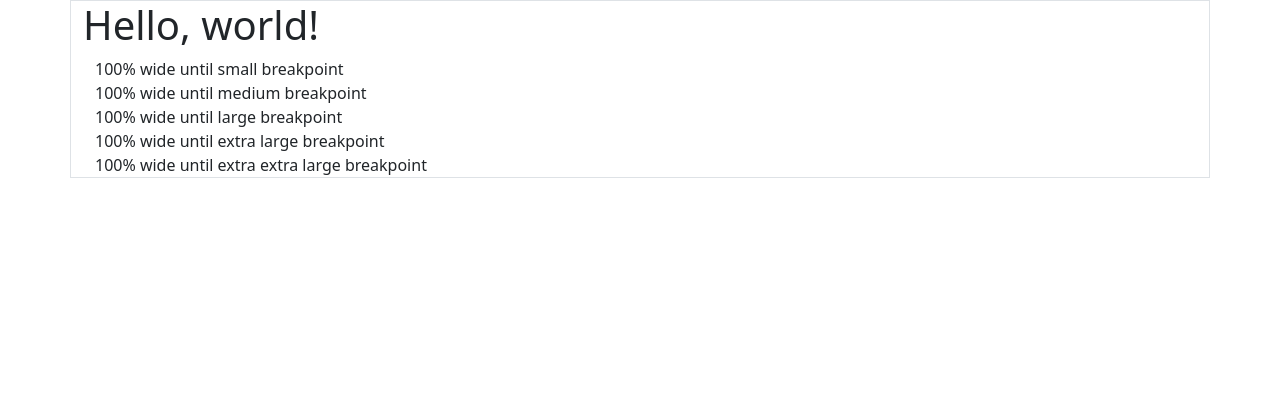
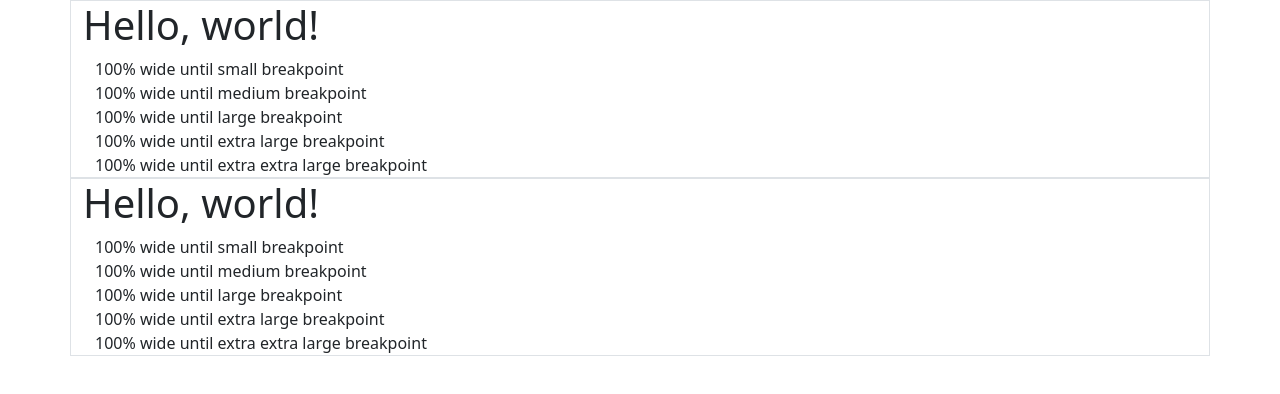
Before and after one commit to diaz133901/Bootstrap2024, a plain HTML site: page index.html in a window 1280 px wide. Drawn offline with nearby package versions, Linux system fonts and the light colour scheme.

Commit message:
Segundi commit

```diff
--- a/index.html
+++ b/index.html
@@ -21,6 +21,17 @@
     </div>
   </div>
 
+  <div class="container border">
+    <h1>Hello, world!</h1>
+    <div class="container-sm">100% wide until small breakpoint</div>
+    <div class="container-md">100% wide until medium breakpoint</div>
+    <div class="container-lg">100% wide until large breakpoint</div>
+    <div class="container-xl">100% wide until extra large breakpoint</div>
+    <div class="container-xxl">
+      100% wide until extra extra large breakpoint
+    </div>
+  </div>
+
   <script src="https://cdn.jsdelivr.net/npm/bootstrap@5.3.2/dist/js/bootstrap.bundle.min.js"
     integrity="sha384-C6RzsynM9kWDrMNeT87bh95OGNyZPhcTNXj1NW7RuBCsyN/o0jlpcV8Qyq46cDfL"
     crossorigin="anonymous"></script>
```
